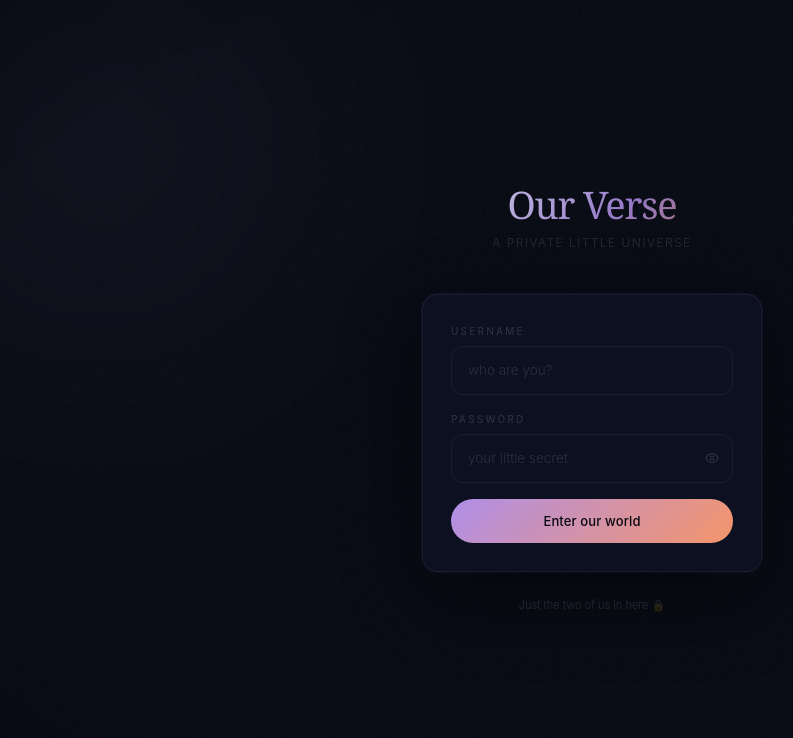
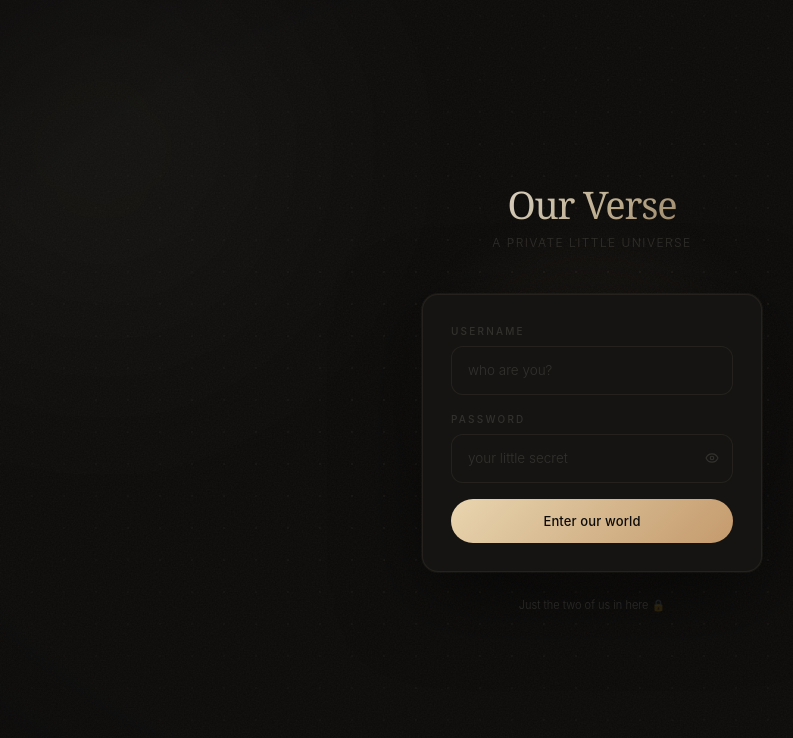
Before and after one commit to kunaalxoxo/ourverse, a Next.js app: page /login in a window 1280 px wide. Shown: the top 738 px of the page, without its empty margins (48-841 px from the left). Built offline with nearby package versions, Linux system fonts and the light colour scheme.

Commit message:
🎨 Obsidian Warm palette — charcoal bg, cream gold accent, warm white text

```diff
--- a/src/app/globals.css
+++ b/src/app/globals.css
@@ -8,31 +8,31 @@
 *, *::before, *::after { box-sizing: border-box; margin: 0; padding: 0; }
 html { scroll-behavior: smooth; -webkit-font-smoothing: antialiased; -moz-osx-font-smoothing: grayscale; }
 
-/* ── Indigo Dream — Design tokens ────────────── */
+/* ── Obsidian Warm — Design tokens ───────────── */
 :root {
   /* Backgrounds */
-  --bg:            #060812;
-  --surface:       #0D1020;
-  --surface-hi:    #131628;
+  --bg:            #0C0B0A;
+  --surface:       #151412;
+  --surface-hi:    #1C1A17;
 
   /* Accent colours */
-  --violet:        #B08FE8;
-  --coral:         #F4956A;
-  --violet-dim:    rgba(176,143,232,0.65);
-  --coral-dim:     rgba(244,149,106,0.65);
+  --violet:        #E8D5B0;
+  --coral:         #C49A6C;
+  --violet-dim:    rgba(232,213,176,0.65);
+  --coral-dim:     rgba(196,154,108,0.65);
 
   /* Borders */
-  --border:        rgba(176,143,232,0.08);
-  --border-hover:  rgba(176,143,232,0.24);
+  --border:        rgba(232,213,176,0.07);
+  --border-hover:  rgba(232,213,176,0.20);
 
   /* Text */
-  --text-primary:  rgba(230,235,255,0.90);
-  --text-muted:    rgba(230,235,255,0.36);
-  --text-faint:    rgba(230,235,255,0.14);
+  --text-primary:  rgba(255,250,242,0.88);
+  --text-muted:    rgba(255,250,242,0.34);
+  --text-faint:    rgba(255,250,242,0.13);
 
-  /* Legacy aliases so existing components don't break */
-  --pink:          #B08FE8;
-  --lavender:      #F4956A;
+  /* Legacy aliases */
+  --pink:          #E8D5B0;
+  --lavender:      #C49A6C;
 
   --radius-card:   16px;
   --radius-btn:    999px;
@@ -71,7 +71,7 @@ body {
 .surface        { background: var(--surface); border: 1px solid var(--border); }
 .surface-raised { background: var(--surface-hi); border: 1px solid var(--border); }
 .glass {
-  background: rgba(6,8,18,0.84);
+  background: rgba(12,11,10,0.86);
   backdrop-filter: blur(24px);
   -webkit-backdrop-filter: blur(24px);
   border: 1px solid var(--border);
@@ -91,12 +91,12 @@ input, textarea, select {
   transition: border-color var(--transition), box-shadow var(--transition);
 }
 input:focus, textarea:focus {
-  border-color: rgba(176,143,232,0.35) !important;
-  box-shadow: 0 0 0 3px rgba(176,143,232,0.07) !important;
+  border-color: rgba(232,213,176,0.30) !important;
+  box-shadow: 0 0 0 3px rgba(232,213,176,0.06) !important;
 }
 input::placeholder, textarea::placeholder { color: var(--text-faint) !important; }
 input[type="date"]::-webkit-calendar-picker-indicator {
-  filter: invert(0.5) sepia(0.4) hue-rotate(220deg);
+  filter: invert(0.6) sepia(0.3) hue-rotate(5deg);
   cursor: pointer; opacity: 0.6;
 }
 
@@ -106,17 +106,17 @@ input[type="date"]::-webkit-calendar-picker-indicator {
   padding: 10px 22px;
   border-radius: var(--radius-btn);
   font-size: 12px; font-weight: 400;
-  color: rgba(176,143,232,0.65);
-  background: rgba(176,143,232,0.06);
-  border: 1px solid rgba(176,143,232,0.12);
+  color: rgba(232,213,176,0.60);
+  background: rgba(232,213,176,0.05);
+  border: 1px solid rgba(232,213,176,0.10);
   cursor: pointer; white-space: nowrap;
   transition: background var(--transition), border-color var(--transition), color var(--transition), transform var(--transition);
   letter-spacing: 0.02em;
 }
 .btn-ghost:hover {
-  background: rgba(176,143,232,0.12);
-  border-color: rgba(176,143,232,0.26);
-  color: rgba(176,143,232,0.95);
+  background: rgba(232,213,176,0.10);
+  border-color: rgba(232,213,176,0.22);
+  color: rgba(232,213,176,0.92);
   transform: translateY(-2px);
 }
 .btn-ghost:active { transform: scale(0.98); }
@@ -126,14 +126,14 @@ input[type="date"]::-webkit-calendar-picker-indicator {
   padding: 11px 26px;
   border-radius: var(--radius-btn);
   font-size: 13px; font-weight: 500;
-  color: #060812;
-  background: linear-gradient(135deg, #B08FE8 0%, #F4956A 100%);
+  color: #0C0B0A;
+  background: linear-gradient(135deg, #E8D5B0 0%, #C49A6C 100%);
   border: none; cursor: pointer;
-  box-shadow: 0 0 0 0 rgba(176,143,232,0.3);
+  box-shadow: 0 0 0 0 rgba(232,213,176,0.2);
   transition: box-shadow var(--transition), transform var(--transition), opacity var(--transition);
   letter-spacing: 0.01em;
 }
-.btn-primary:hover { box-shadow: 0 0 36px rgba(176,143,232,0.25), 0 0 16px rgba(244,149,106,0.15); transform: translateY(-2px); }
+.btn-primary:hover { box-shadow: 0 0 36px rgba(232,213,176,0.18), 0 0 16px rgba(196,154,108,0.12); transform: translateY(-2px); }
 .btn-primary:active { transform: scale(0.97); }
 .btn-primary:disabled { opacity: 0.45; pointer-events: none; }
 
@@ -147,14 +147,14 @@ input[type="date"]::-webkit-calendar-picker-indicator {
 .card-interactive:hover {
   transform: translateY(-5px);
   border-color: var(--border-hover);
-  box-shadow: 0 20px 60px rgba(0,0,0,0.5), 0 0 50px rgba(176,143,232,0.07);
+  box-shadow: 0 20px 60px rgba(0,0,0,0.55), 0 0 50px rgba(232,213,176,0.05);
 }
 
 /* ── Coupon card ──────────────────────────────── */
 .coupon-card { position: relative; overflow: hidden; }
 .coupon-card::before {
   content: ''; position: absolute; inset: 0;
-  background: radial-gradient(circle at 50% -20%, rgba(176,143,232,0.07) 0%, transparent 65%);
+  background: radial-gradient(circle at 50% -20%, rgba(232,213,176,0.06) 0%, transparent 65%);
   opacity: 0; transition: opacity var(--transition);
   pointer-events: none; z-index: 0;
 }
@@ -166,7 +166,7 @@ input[type="date"]::-webkit-calendar-picker-indicator {
   top: -10px; left: -4px;
   font-family: 'Playfair Display', Georgia, serif;
   font-size: 11px; font-weight: 500;
-  color: rgba(176,143,232,0.20);
+  color: rgba(232,213,176,0.18);
   letter-spacing: 0.05em;
   z-index: 10; pointer-events: none; user-select: none;
 }
@@ -189,8 +189,8 @@ input[type="date"]::-webkit-calendar-picker-indicator {
   font-size: clamp(72px, 17vw, 148px);
   font-weight: 500;
   letter-spacing: -0.03em;
-  /* Indigo Dream: subtle violet-to-coral gradient on the hero title */
-  background: linear-gradient(135deg, rgba(230,235,255,0.92) 0%, rgba(176,143,232,0.85) 60%, rgba(244,149,106,0.70) 100%);
+  /* Obsidian Warm: warm white fading into cream gold */
+  background: linear-gradient(135deg, rgba(255,250,242,0.92) 0%, rgba(232,213,176,0.80) 55%, rgba(196,154,108,0.65) 100%);
   -webkit-background-clip: text;
   -webkit-text-fill-color: transparent;
   background-clip: text;
@@ -201,13 +201,13 @@ input[type="date"]::-webkit-calendar-picker-indicator {
 /* ── Eyebrow line ────────────────────────────── */
 .eyebrow-line {
   width: 24px; height: 1px;
-  background: linear-gradient(90deg, transparent, rgba(176,143,232,0.45), transparent);
+  background: linear-gradient(90deg, transparent, rgba(232,213,176,0.38), transparent);
 }
 
 /* ── Scroll cue line ──────────────────────────── */
 .scroll-line {
   width: 1px; height: 36px;
-  background: linear-gradient(to bottom, rgba(176,143,232,0.35), transparent);
+  background: linear-gradient(to bottom, rgba(232,213,176,0.30), transparent);
   animation: scrollPulse 2s ease-in-out infinite;
 }
 @keyframes scrollPulse {
@@ -218,7 +218,7 @@ input[type="date"]::-webkit-calendar-picker-indicator {
 /* ── Animated section line ───────────────────── */
 .section-line {
   width: 100%; height: 1px;
-  background: linear-gradient(90deg, transparent 0%, rgba(176,143,232,0.20) 35%, rgba(244,149,106,0.14) 65%, transparent 100%);
+  background: linear-gradient(90deg, transparent 0%, rgba(232,213,176,0.16) 35%, rgba(196,154,108,0.10) 65%, transparent 100%);
   transform-origin: center;
 }
 
@@ -229,7 +229,7 @@ input[type="date"]::-webkit-calendar-picker-indicator {
   font-weight: 500;
   letter-spacing: -0.025em;
   line-height: 1.08;
-  color: rgba(230,235,255,0.86);
+  color: rgba(255,250,242,0.86);
 }
 
 /* ── Section index ───────────────────────────── */
@@ -237,7 +237,7 @@ input[type="date"]::-webkit-calendar-picker-indicator {
   font-family: 'Playfair Display', Georgia, serif;
   font-size: clamp(48px, 8vw, 80px);
   font-weight: 500;
-  color: rgba(176,143,232,0.06);
+  color: rgba(232,213,176,0.05);
   letter-spacing: -0.04em;
   line-height: 1;
   user-select: none; pointer-events: none;
@@ -246,10 +246,10 @@ input[type="date"]::-webkit-calendar-picker-indicator {
 /* ── MARQUEE ─────────────────────────────────── */
 .marquee-root {
   width: 100%; overflow: hidden;
-  border-top: 1px solid rgba(176,143,232,0.07);
-  border-bottom: 1px solid rgba(176,143,232,0.07);
+  border-top: 1px solid rgba(232,213,176,0.06);
+  border-bottom: 1px solid rgba(232,213,176,0.06);
   padding: 14px 0;
-  background: rgba(176,143,232,0.018);
+  background: rgba(232,213,176,0.015);
 }
 .marquee-track {
   display: flex; width: max-content;
@@ -264,40 +264,40 @@ input[type="date"]::-webkit-calendar-picker-indicator {
   display: flex; align-items: center; gap: 0;
   font-size: 10px; font-weight: 500;
   text-transform: uppercase; letter-spacing: 0.22em;
-  color: rgba(176,143,232,0.30);
+  color: rgba(232,213,176,0.26);
   white-space: nowrap; padding: 0 24px;
 }
 .marquee-dot {
   margin-left: 24px; font-size: 8px;
-  color: rgba(244,149,106,0.22);
+  color: rgba(196,154,108,0.20);
 }
 
 /* ── PROJECT ROWS (TIWIS style) ──────────────── */
 .project-row {
   display: flex; align-items: center; gap: 24px;
   padding: 28px 0;
-  border-bottom: 1px solid rgba(176,143,232,0.07);
+  border-bottom: 1px solid rgba(232,213,176,0.06);
   cursor: pointer; text-decoration: none;
   transition: padding-left var(--transition), border-color var(--transition);
   position: relative; overflow: hidden;
 }
-.project-row:first-child { border-top: 1px solid rgba(176,143,232,0.07); }
+.project-row:first-child { border-top: 1px solid rgba(232,213,176,0.06); }
 .project-row::before {
   content: ''; position: absolute; inset: 0;
-  background: linear-gradient(90deg, rgba(176,143,232,0.04) 0%, rgba(244,149,106,0.015) 50%, transparent 100%);
+  background: linear-gradient(90deg, rgba(232,213,176,0.03) 0%, rgba(196,154,108,0.01) 50%, transparent 100%);
   opacity: 0; transition: opacity 0.35s ease; pointer-events: none;
 }
-.project-row:hover { padding-left: 12px; border-color: rgba(176,143,232,0.18); }
+.project-row:hover { padding-left: 12px; border-color: rgba(232,213,176,0.15); }
 .project-row:hover::before { opacity: 1; }
 
 .project-row-index {
   font-family: 'Playfair Display', Georgia, serif;
   font-size: clamp(20px, 3vw, 28px); font-weight: 500;
-  color: rgba(176,143,232,0.20);
+  color: rgba(232,213,176,0.18);
   letter-spacing: -0.02em; min-width: 44px; flex-shrink: 0;
   transition: color var(--transition);
 }
-.project-row:hover .project-row-index { color: rgba(176,143,232,0.60); }
+.project-row:hover .project-row-index { color: rgba(232,213,176,0.55); }
 
 .project-row-body { flex: 1; min-width: 0; }
 
@@ -305,19 +305,19 @@ input[type="date"]::-webkit-calendar-picker-indicator {
   font-family: 'Playfair Display', Georgia, serif;
   font-size: clamp(18px, 2.5vw, 22px); font-weight: 500;
   letter-spacing: -0.015em;
-  color: rgba(230,235,255,0.82);
+  color: rgba(255,250,242,0.82);
   transition: color var(--transition);
 }
-.project-row:hover .project-row-title { color: rgba(230,235,255,0.96); }
+.project-row:hover .project-row-title { color: rgba(255,250,242,0.96); }
 
 .project-row-desc {
   font-size: 12px; color: var(--text-muted); margin-top: 4px;
   font-weight: 300; transition: color var(--transition);
 }
-.project-row:hover .project-row-desc { color: rgba(230,235,255,0.48); }
+.project-row:hover .project-row-desc { color: rgba(255,250,242,0.44); }
 
 .project-row-arrow {
-  color: rgba(176,143,232,0.24);
+  color: rgba(232,213,176,0.20);
   transition: color var(--transition), transform 0.25s ease;
   flex-shrink: 0;
 }
@@ -337,24 +337,24 @@ input[type="date"]::-webkit-calendar-picker-indicator {
 .toggle-thumb::after {
   content: ''; position: absolute;
   width: 16px; height: 16px; border-radius: 50%;
-  background: rgba(176,143,232,0.4);
+  background: rgba(232,213,176,0.35);
   top: 3px; left: 3px;
   transition: transform var(--transition), background var(--transition), box-shadow var(--transition);
 }
 .toggle-track input:checked ~ .toggle-thumb {
-  background: linear-gradient(135deg, rgba(176,143,232,0.22), rgba(244,149,106,0.18));
-  border-color: rgba(176,143,232,0.35);
+  background: linear-gradient(135deg, rgba(232,213,176,0.18), rgba(196,154,108,0.14));
+  border-color: rgba(232,213,176,0.28);
 }
 .toggle-track input:checked ~ .toggle-thumb::after {
   transform: translateX(20px);
   background: var(--violet);
-  box-shadow: 0 0 12px rgba(176,143,232,0.5);
+  box-shadow: 0 0 12px rgba(232,213,176,0.35);
 }
 
 /* ── Modal ───────────────────────────────────── */
 .modal-backdrop {
   position: fixed; inset: 0;
-  background: rgba(4,5,14,0.92);
+  background: rgba(10,9,8,0.92);
   backdrop-filter: blur(22px);
   -webkit-backdrop-filter: blur(22px);
   z-index: 100;
@@ -377,10 +377,9 @@ input[type="date"]::-webkit-calendar-picker-indicator {
   letter-spacing: 0.06em; border: 1px solid;
   text-transform: uppercase;
 }
-/* violet pill (replaces pink) */
-.pill-pink   { color: rgba(176,143,232,0.70); background: rgba(176,143,232,0.07); border-color: rgba(176,143,232,0.15); }
+.pill-pink   { color: rgba(232,213,176,0.70); background: rgba(232,213,176,0.06); border-color: rgba(232,213,176,0.13); }
 .pill-green  { color: rgba(110,231,183,0.65); background: rgba(110,231,183,0.06); border-color: rgba(110,231,183,0.13); }
-.pill-amber  { color: rgba(244,149,106,0.70); background: rgba(244,149,106,0.07); border-color: rgba(244,149,106,0.15); }
+.pill-amber  { color: rgba(196,154,108,0.70); background: rgba(196,154,108,0.07); border-color: rgba(196,154,108,0.15); }
 
 /* ── Accent bar (shimmer) ─────────────────────── */
 @keyframes shimmerBar {
@@ -389,7 +388,7 @@ input[type="date"]::-webkit-calendar-picker-indicator {
 }
 .accent-bar {
   height: 2px; width: 100%;
-  background: linear-gradient(90deg, #B08FE8 0%, #F4956A 50%, #B08FE8 100%);
+  background: linear-gradient(90deg, #E8D5B0 0%, #C49A6C 50%, #E8D5B0 100%);
   background-size: 200% auto;
   animation: shimmerBar 3.5s linear infinite;
 }
@@ -430,6 +429,6 @@ input[type="date"]::-webkit-calendar-picker-indicator {
 /* ── Section divider (legacy compat) ─────────── */
 .section-divider {
   width: 32px; height: 1px;
-  background: linear-gradient(90deg, transparent, rgba(176,143,232,0.38), transparent);
+  background: linear-gradient(90deg, transparent, rgba(232,213,176,0.32), transparent);
   margin: 0 auto;
 }
--- a/src/app/login/page.tsx
+++ b/src/app/login/page.tsx
@@ -28,11 +28,7 @@ export default function LoginPage() {
     await new Promise(r => setTimeout(r, 420));
     const user = login(u, p);
     if (user) { storeUser(user); router.push('/home'); }
-    else {
-      setErr("Hmm, that doesn\u2019t seem right.");
-      setBusy(false);
-      shakeForm();
-    }
+    else { setErr("Hmm, that doesn\u2019t seem right."); setBusy(false); shakeForm(); }
   };
 
   return (
@@ -41,20 +37,17 @@ export default function LoginPage() {
       <BloomBackground />
 
       <div className="relative z-10 w-full max-w-[340px]">
-
-        {/* Wordmark */}
         <motion.div
           initial={{ opacity: 0, y: 16 }}
           animate={{ opacity: 1, y: 0 }}
           transition={{ duration: 0.65, ease: 'easeOut' }}
           className="text-center mb-10"
         >
-          {/* Gradient title matching hero */}
           <h1
             className="font-display text-[38px] font-medium"
             style={{
               letterSpacing: '-0.03em', lineHeight: 1,
-              background: 'linear-gradient(135deg, rgba(230,235,255,0.92) 0%, rgba(176,143,232,0.85) 60%, rgba(244,149,106,0.70) 100%)',
+              background: 'linear-gradient(135deg, rgba(255,250,242,0.92) 0%, rgba(232,213,176,0.80) 55%, rgba(196,154,108,0.65) 100%)',
               WebkitBackgroundClip: 'text',
               WebkitTextFillColor: 'transparent',
               backgroundClip: 'text',
@@ -67,7 +60,6 @@ export default function LoginPage() {
           </p>
         </motion.div>
 
-        {/* Form card */}
         <motion.form
           ref={formRef}
           initial={{ opacity: 0, y: 20 }}
@@ -75,32 +67,17 @@ export default function LoginPage() {
           transition={{ duration: 0.55, ease: 'easeOut', delay: 0.1 }}
           onSubmit={submit}
           className="surface rounded-2xl p-7 space-y-4"
-          style={{
-            boxShadow: '0 24px 80px rgba(0,0,0,0.45), 0 0 0 1px rgba(176,143,232,0.07)',
-          }}
+          style={{ boxShadow: '0 24px 80px rgba(0,0,0,0.50), 0 0 0 1px rgba(232,213,176,0.06)' }}
         >
           <div>
             <label className="label block mb-1.5">Username</label>
-            <input
-              value={u} onChange={e => setU(e.target.value)}
-              placeholder="who are you?"
-              className="px-4 py-3" required autoComplete="off"
-            />
+            <input value={u} onChange={e => setU(e.target.value)} placeholder="who are you?" className="px-4 py-3" required autoComplete="off" />
           </div>
-
           <div>
             <label className="label block mb-1.5">Password</label>
             <div className="relative">
-              <input
-                type={show ? 'text' : 'password'}
-                value={p} onChange={e => setP(e.target.value)}
-                placeholder="your little secret"
-                className="px-4 py-3 pr-10" required
-              />
-              <button
-                type="button" onClick={() => setShow(!show)}
-                className="absolute right-3.5 top-1/2 -translate-y-1/2 transition-colors duration-200"
-                style={{ color: 'var(--text-faint)' }}
+              <input type={show ? 'text' : 'password'} value={p} onChange={e => setP(e.target.value)} placeholder="your little secret" className="px-4 py-3 pr-10" required />
+              <button type="button" onClick={() => setShow(!show)} className="absolute right-3.5 top-1/2 -translate-y-1/2 transition-colors duration-200" style={{ color: 'var(--text-faint)' }}
                 onMouseEnter={e => (e.currentTarget.style.color = 'var(--text-muted)')}
                 onMouseLeave={e => (e.currentTarget.style.color = 'var(--text-faint)')}
               >
@@ -111,29 +88,20 @@ export default function LoginPage() {
 
           <AnimatePresence>
             {err && (
-              <motion.p
-                initial={{ opacity: 0, y: -6 }}
-                animate={{ opacity: 1, y: 0 }}
-                exit={{ opacity: 0 }}
-                style={{ fontSize: 12, color: 'rgba(176,143,232,0.70)', textAlign: 'center' }}
+              <motion.p initial={{ opacity: 0, y: -6 }} animate={{ opacity: 1, y: 0 }} exit={{ opacity: 0 }}
+                style={{ fontSize: 12, color: 'rgba(232,213,176,0.60)', textAlign: 'center' }}
               >
                 {err}
               </motion.p>
             )}
           </AnimatePresence>
 
-          <motion.button
-            whileTap={{ scale: 0.98 }}
-            type="submit" disabled={busy}
-            className="btn-primary w-full mt-1"
-          >
+          <motion.button whileTap={{ scale: 0.98 }} type="submit" disabled={busy} className="btn-primary w-full mt-1">
             {busy ? 'Opening…' : 'Enter our world'}
           </motion.button>
         </motion.form>
 
-        <motion.p
-          initial={{ opacity: 0 }} animate={{ opacity: 1 }}
-          transition={{ delay: 0.55 }}
+        <motion.p initial={{ opacity: 0 }} animate={{ opacity: 1 }} transition={{ delay: 0.55 }}
           style={{ textAlign: 'center', fontSize: 11, color: 'var(--text-faint)', marginTop: 24 }}
         >
           Just the two of us in here 🔒
--- a/src/components/AffirmationCarousel.tsx
+++ b/src/components/AffirmationCarousel.tsx
@@ -30,7 +30,7 @@ export default function AffirmationCarousel() {
           exit={{    opacity: 0, y: -10 }}
           transition={{ duration: 0.5, ease: 'easeInOut' }}
           className="font-serif-light text-center"
-          style={{ fontSize: 'clamp(13px, 2vw, 15px)', color: 'rgba(176,143,232,0.55)', position: 'absolute', width: '100%' }}
+          style={{ fontSize: 'clamp(13px, 2vw, 15px)', color: 'rgba(232,213,176,0.45)', position: 'absolute', width: '100%' }}
         >
           {AFFIRMATIONS[idx]}
         </motion.p>
--- a/src/components/BloomBackground.tsx
+++ b/src/components/BloomBackground.tsx
@@ -4,37 +4,37 @@ export default function BloomBackground() {
   return (
     <div className="fixed inset-0 pointer-events-none overflow-hidden" style={{ zIndex: 0 }} aria-hidden>
 
-      {/* ── Dot grid ───────────────────────────────── */}
+      {/* Dot grid — warm cream dots */}
       <div style={{
         position: 'absolute', inset: 0,
-        backgroundImage: 'radial-gradient(circle, rgba(176,143,232,0.18) 1px, transparent 1px)',
+        backgroundImage: 'radial-gradient(circle, rgba(232,213,176,0.22) 1px, transparent 1px)',
         backgroundSize: '32px 32px',
-        opacity: 0.22,
+        opacity: 0.20,
         maskImage: 'radial-gradient(ellipse 100% 100% at 50% 50%, black 20%, transparent 75%)',
         WebkitMaskImage: 'radial-gradient(ellipse 100% 100% at 50% 50%, black 20%, transparent 75%)',
       }} />
 
-      {/* ── Static violet glow — top left ──────────── */}
+      {/* Static warm cream glow — top left */}
       <div style={{
         position: 'absolute',
         width: 700, height: 700,
         borderRadius: '50%',
-        background: 'radial-gradient(circle, rgba(176,143,232,0.055) 0%, transparent 65%)',
+        background: 'radial-gradient(circle, rgba(232,213,176,0.045) 0%, transparent 65%)',
         top: -200, left: -200,
         filter: 'blur(60px)',
       }} />
 
-      {/* ── Static coral glow — bottom right ───────── */}
+      {/* Static amber glow — bottom right */}
       <div style={{
         position: 'absolute',
         width: 500, height: 500,
         borderRadius: '50%',
-        background: 'radial-gradient(circle, rgba(244,149,106,0.04) 0%, transparent 65%)',
+        background: 'radial-gradient(circle, rgba(196,154,108,0.035) 0%, transparent 65%)',
         bottom: -160, right: -160,
         filter: 'blur(60px)',
       }} />
 
-      {/* ── Film grain SVG noise ────────────────────── */}
+      {/* Film grain */}
       <svg
         style={{
           position: 'absolute', inset: 0,
@@ -46,21 +46,16 @@ export default function BloomBackground() {
         xmlns="http://www.w3.org/2000/svg"
       >
         <filter id="grain">
-          <feTurbulence
-            type="fractalNoise"
-            baseFrequency="0.68"
-            numOctaves="4"
-            stitchTiles="stitch"
-          />
+          <feTurbulence type="fractalNoise" baseFrequency="0.68" numOctaves="4" stitchTiles="stitch" />
           <feColorMatrix type="saturate" values="0" />
         </filter>
         <rect width="100%" height="100%" filter="url(#grain)" />
       </svg>
 
-      {/* ── Edge vignette ───────────────────────────── */}
+      {/* Edge vignette */}
       <div style={{
         position: 'absolute', inset: 0,
-        background: 'radial-gradient(ellipse 90% 90% at 50% 50%, transparent 55%, rgba(4,5,14,0.65) 100%)',
+        background: 'radial-gradient(ellipse 90% 90% at 50% 50%, transparent 55%, rgba(10,9,8,0.65) 100%)',
       }} />
 
     </div>
--- a/src/components/CursorGlow.tsx
+++ b/src/components/CursorGlow.tsx
@@ -2,42 +2,31 @@
 import { useEffect, useRef } from 'react';
 
 export default function CursorGlow() {
-  const glowRef = useRef<HTMLDivElement>(null);
+  const ref = useRef<HTMLDivElement>(null);
 
   useEffect(() => {
-    const el = glowRef.current;
+    const el = ref.current;
     if (!el) return;
-    let raf: number;
-    let tx = -300, ty = -300;
-    let cx = -300, cy = -300;
-
-    const onMove = (e: MouseEvent) => { tx = e.clientX; ty = e.clientY; };
-    window.addEventListener('mousemove', onMove);
-
-    const tick = () => {
-      cx += (tx - cx) * 0.07;
-      cy += (ty - cy) * 0.07;
-      el.style.transform = `translate(${cx - 240}px, ${cy - 240}px)`;
-      raf = requestAnimationFrame(tick);
+    const move = (e: MouseEvent) => {
+      el.style.transform = `translate(${e.clientX - 200}px, ${e.clientY - 200}px)`;
     };
-    raf = requestAnimationFrame(tick);
-    return () => { window.removeEventListener('mousemove', onMove); cancelAnimationFrame(raf); };
+    window.addEventListener('mousemove', move);
+    return () => window.removeEventListener('mousemove', move);
   }, []);
 
   return (
     <div
-      ref={glowRef}
+      ref={ref}
       style={{
         position: 'fixed',
-        top: 0, left: 0,
-        width: 480, height: 480,
+        width: 400, height: 400,
         borderRadius: '50%',
-        /* Indigo Dream: violet core fading to coral edge */
-        background: 'radial-gradient(circle, rgba(176,143,232,0.06) 0%, rgba(244,149,106,0.025) 45%, transparent 70%)',
+        /* Obsidian Warm: cream gold core fading to amber */
+        background: 'radial-gradient(circle, rgba(232,213,176,0.07) 0%, rgba(196,154,108,0.03) 50%, transparent 72%)',
         pointerEvents: 'none',
         zIndex: 1,
         willChange: 'transform',
-        mixBlendMode: 'screen',
+        transition: 'transform 0.18s cubic-bezier(0.25,0.46,0.45,0.94)',
       }}
     />
   );
```
Also changed, not shown: src/components/CouponCard.tsx (+10 -23 lines), src/components/RelationshipTimer.tsx (+5 -13 lines).
